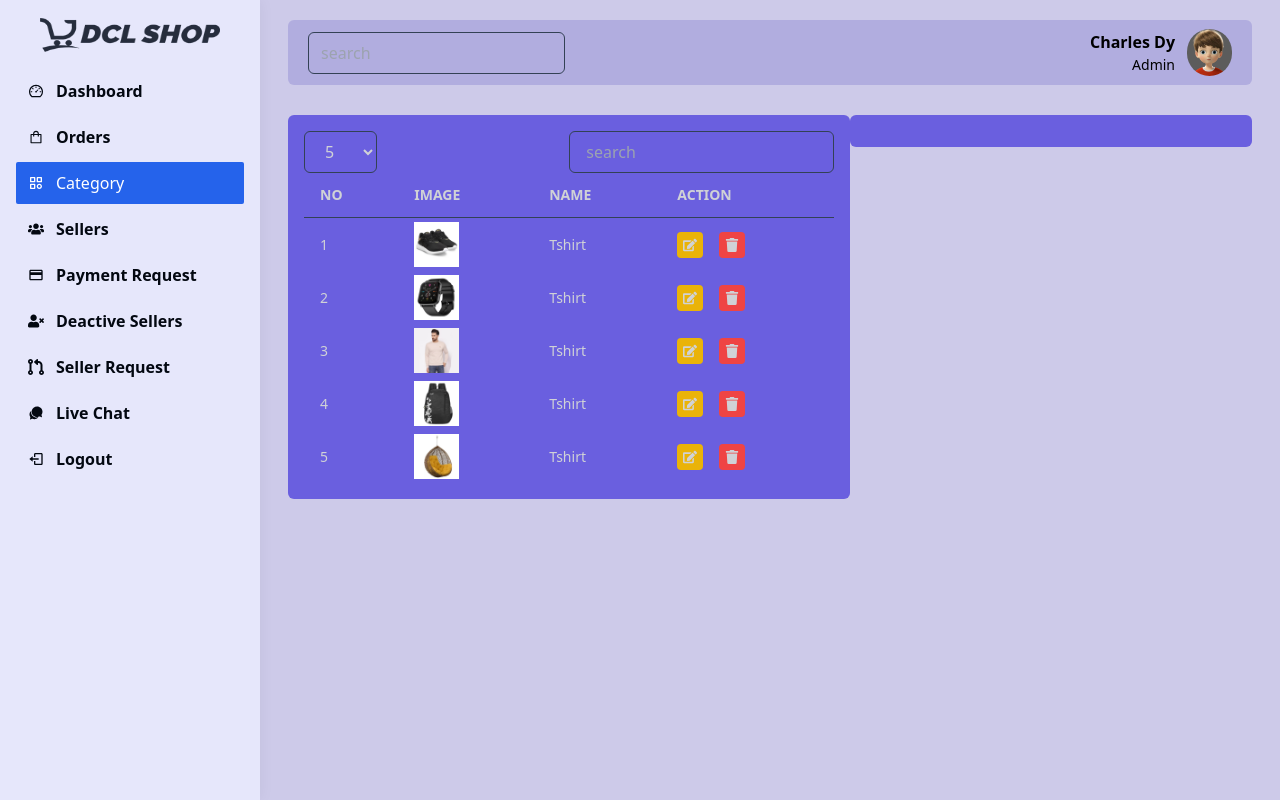
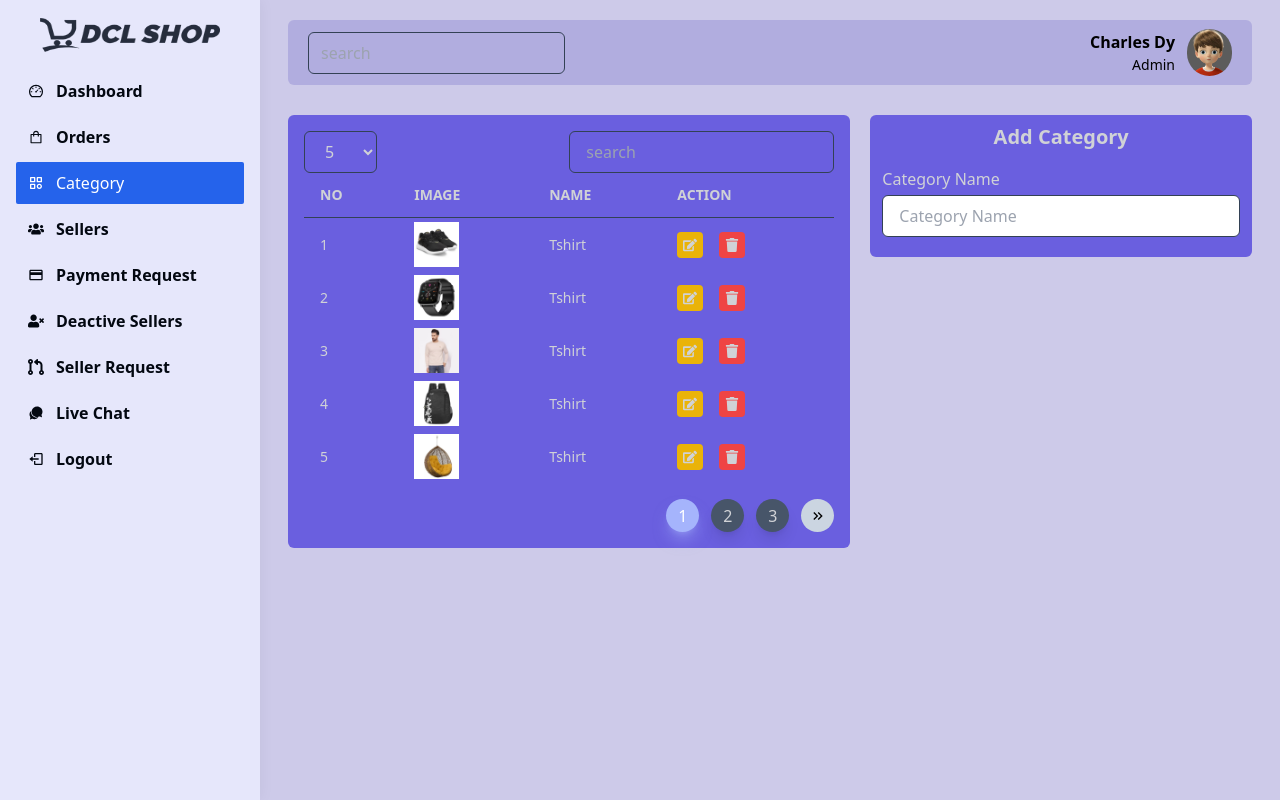
Before and after one commit to charleslinzon/dclshop, a React (Create React App) app in the folder dashboard/: page /admin/dashboard/category in a window 1280 px wide. Built offline with nearby package versions, Linux system fonts and the light colour scheme.

Commit message:
Category Page Design - Part 3

```diff
--- a/dashboard/src/views/admin/Category.jsx
+++ b/dashboard/src/views/admin/Category.jsx
@@ -5,7 +5,10 @@ import { FaEdit, FaTrash } from "react-icons/fa";
 
 const Category = () => {
 
+    const [currentPage, setCurrentPage] = useState(1)
+    const [searchValue, setSearchValue] = useState('')
     const [parPage, setParPage] = useState(5)
+    const [show, setShow] = useState(false)
 
     return (
         <div className='px-2 lg:px-7 pt-5'>
@@ -51,13 +54,29 @@ const Category = () => {
                                 </tbody>
                             </table>
                         </div>
+                            <div className='w-full flex justify-end mt-4 bottom-4 right-4 '>
+                                <Pagination
+                                    pageNumber = {currentPage}
+                                    setPageNumber = {setCurrentPage}
+                                    totalItem = {50}
+                                    parPage = {parPage}
+                                    showItem = {3}
+                                />
+                            </div>
                     </div>
                 </div>
-                <div className='w-full lg:w-5/12'>
-                    <div className='w-full p-4 bg-[#6a5fdf] rounded-md'>
-
+                <div className={`w-[320px] lg:w-5/12 translate-x-100 lg:relative lg:right-0 fixed ${show ? 'right-0' : '-right-[340px]'} z-20 top-0 transition-all duration-500`}>
+                    <div className='w-full pl-5'>
+                        <div className='bg-[#6a5fdf] h-screen lg:h-auto px-3 py-2 lg:rounded-md text-[#d0d2d6]'>
+                            <h1 className='text-[#d0d2d6] font-semibold text-xl mb-4 w-full text-center'>Add Category</h1>
+                            <form>
+                                <div className='flex flex-col w-full gap-1 mb-3'>
+                                    <label htmlFor="name">Category Name</label>
+                                    <input className='px-4 py-2 focus:border-indigo-500 outline-none bg-[#ffffff] border border-slate-700 rounded-md text-[#d0d2d6]' type="text" id='name' name='category_name' placeholder='Category Name' />
+                                </div>
+                            </form>
+                        </div>
                     </div>
-
                 </div>
             </div>
         </div>
```
